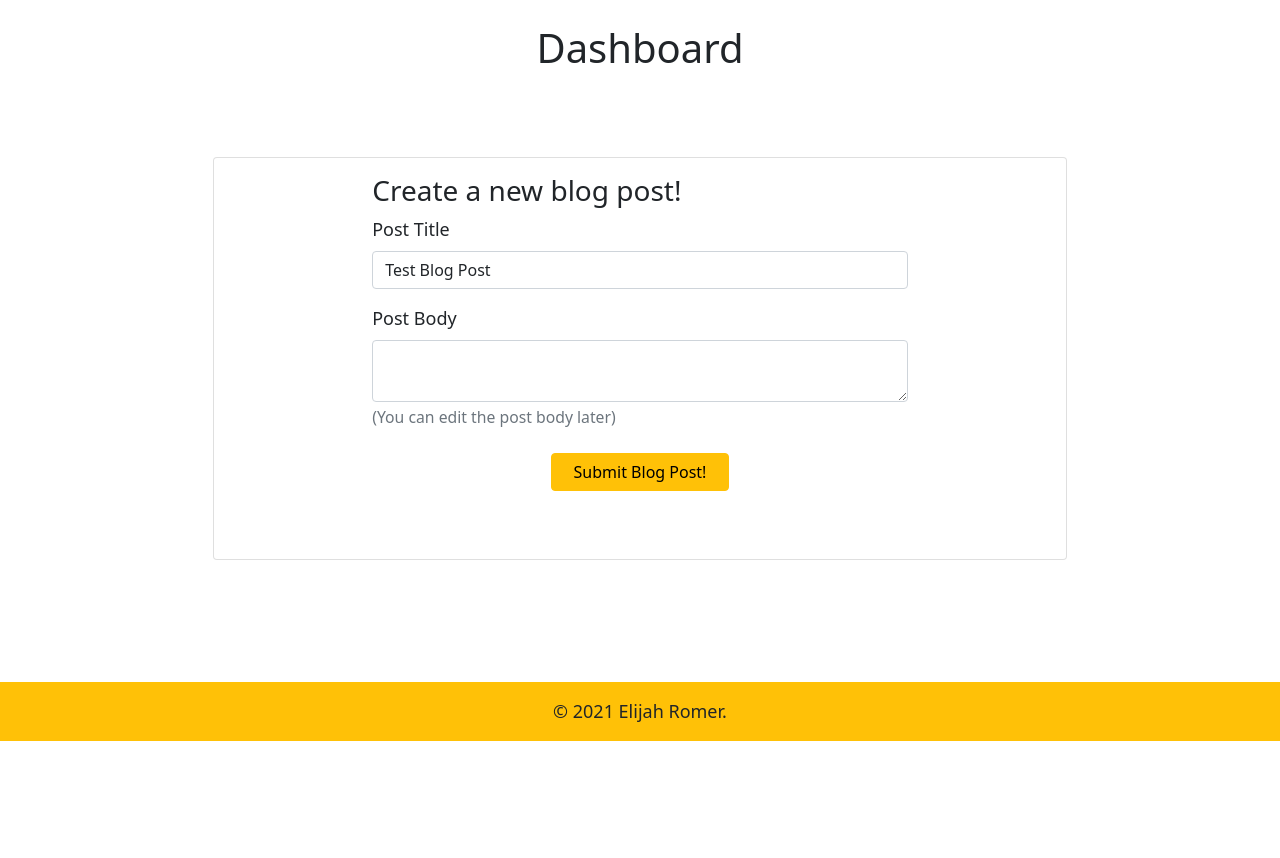
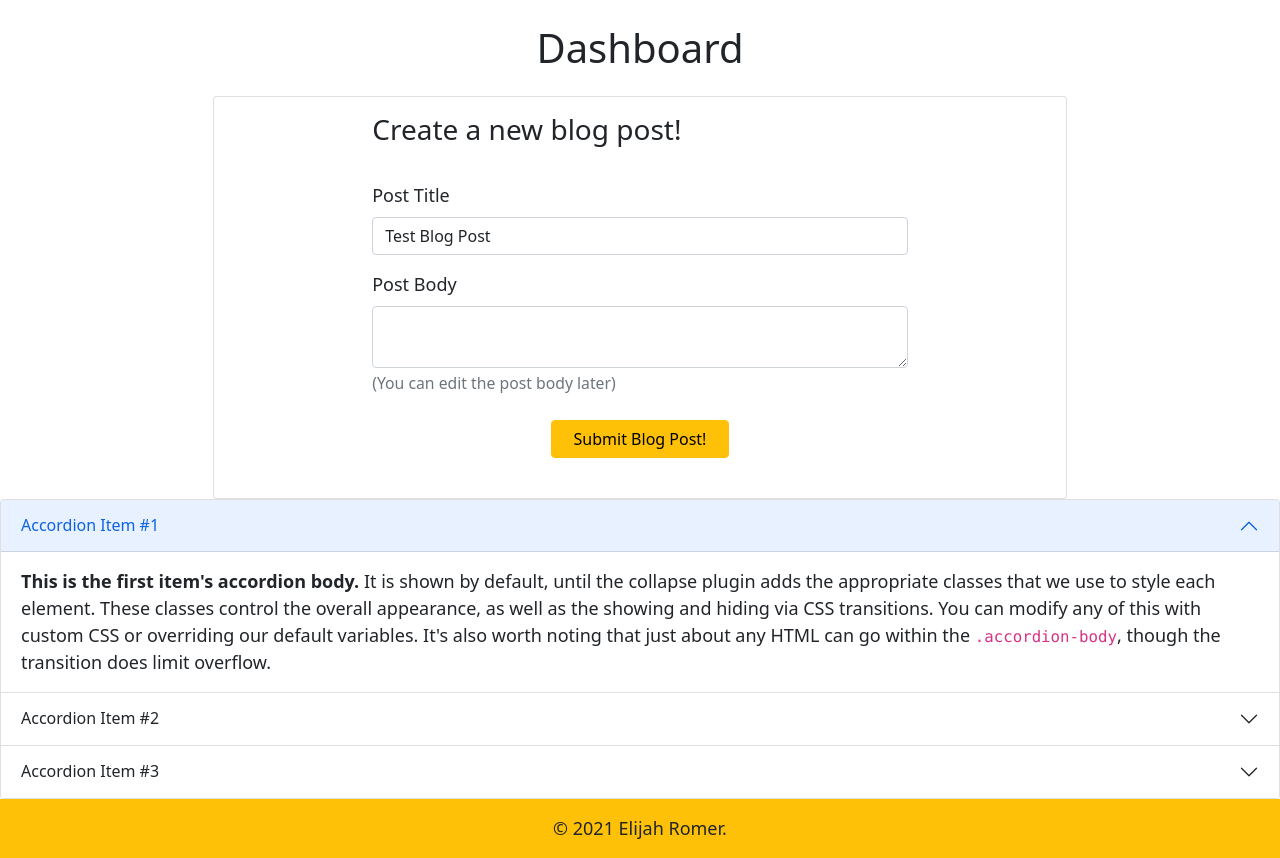
Before and after one commit to ElijahRomer/TechBlog, a Node server app: page /dashboard in a window 1280 px wide. Shown: the part 59-917 px from the top of the page. Before the commit the page ends 800 px from the top, so only its background shows below. Run offline with Node 20, Linux system fonts and the light colour scheme; a user stored in the database is signed in; data comes from the database, SQL or seed files in the repository; some libraries are stand-ins or nearby versions.

Commit message:
added full functionality for adding a new blog post, and validation to ensure a unique post_title. Began to write html  for a bootstrap accordion that will dynamically render users blog posts on the dashboard.

```diff
--- a/controllers/api/userRoutes.js
+++ b/controllers/api/userRoutes.js
@@ -41,7 +41,7 @@ router.post(`/login`, async (req, res) => {
   }
 });
 
-router.post('/createaccount', async (req, res) => {
+router.post('/createaccount', withAuth, async (req, res) => {
   console.log('/api/createaccount ROUTE SLAPPED');
   console.log(req.body);
   try {
--- a/public/js/dashboard.js
+++ b/public/js/dashboard.js
@@ -0,0 +1,63 @@
+console.log(`dashboard client script successfully loaded.`)
+
+
+const submitPostButton = document.querySelector(`#submit`);
+
+const invalidMsgEl = document.querySelector(`#errorMsg`);
+
+const timeout = (fn, ms) => {
+  return new Promise(resolve => setTimeout(() => {
+    fn();
+    resolve();
+  }, ms));
+};
+
+const hideErrorMsg = () => {
+  invalidMsgEl.classList.add("d-hidden")
+};
+
+const revealErrorMsg = async (invalidMsgEl, message) => {
+  invalidMsgEl.textContent = message;
+  invalidMsgEl.classList.remove("d-hidden")
+  await timeout(hideErrorMsg, 10000)
+};
+
+const handlePostSubmit = async (e) => {
+  e.preventDefault();
+  console.log(`handlePostSubmit FIRED`);
+  let post_title = document.querySelector(`#post_title`).value.trim();
+  let post_body = document.querySelector(`#post_body`).value.trim();
+
+  let postData = { post_title, post_body }
+  console.log(postData);
+  try {
+    const response = await fetch(`/api/post/submit`, {
+      method: "POST",
+      headers: {
+        'Content-Type': 'application/json'
+      },
+      body: JSON.stringify(postData)
+    });
+
+    if (response.status === 409) {
+      console.log(`Post title is already taken.`);
+      revealErrorMsg(invalidMsgEl, "A Post with the title you entered already exists. Please enter a different title for your post.");
+      return;
+    };
+
+    document.location.reload();
+  } catch (err) {
+    console.log(err);
+    revealErrorMsg(invalidMsgEl, "An error occured. Please contact support.")
+  }
+};
+
+
+const renderUserBlogPosts = async () => {
+  console.log(`renderUserBlogPosts FIRED`);
+
+};
+
+document.addEventListener('DOMContentLoaded', renderUserBlogPosts)
+
+submitPostButton.addEventListener(`click`, handlePostSubmit);
--- a/public/js/login.js
+++ b/public/js/login.js
@@ -1,4 +1,4 @@
-console.log(`woop woop`)
+console.log(`login client script successfully loaded.`)
 
 const handleFormSubmit = async (e) => {
   e.preventDefault();
--- a/views/dashboard.handlebars
+++ b/views/dashboard.handlebars
@@ -2,6 +2,7 @@
 <div class="card my-auto mx-auto col-12 col-md-10 col-lg-8">
   <div class="card-body col-md-12 col-lg-8 mx-auto">
     <h3 class="card-title">Create a new blog post!</h3>
+    <p class="text-danger d-hidden my-1 small" id="errorMsg">An error occured. Please contact support.</p>
     <form>
       <div class="mb-3">
         <label for="post_title" class="form-label">Post Title</label>
@@ -17,8 +18,65 @@
         <button type="button" class="btn btn-warning mx-auto col-12 col-md-6 col-lg-4" id="submit">Submit Blog
           Post!</button>
       </div>
-      <p class="text-danger d-hidden my-1 small" id="errorMsg">An error occured. Please contact support.</p>
     </form>
   </div>
 </div>
+
+<div class="accordion" id="accordionExample">
+  <div class="accordion-item">
+    <h2 class="accordion-header" id="headingOne">
+      <button class="accordion-button" type="button" data-bs-toggle="collapse" data-bs-target="#collapseOne"
+        aria-expanded="true" aria-controls="collapseOne">
+        Accordion Item #1
+      </button>
+    </h2>
+    <div id="collapseOne" class="accordion-collapse collapse show" aria-labelledby="headingOne"
+      data-bs-parent="#accordionExample">
+      <div class="accordion-body">
+        <strong>This is the first item's accordion body.</strong> It is shown by default, until the collapse plugin adds
+        the appropriate classes that we use to style each element. These classes control the overall appearance, as well
+        as the showing and hiding via CSS transitions. You can modify any of this with custom CSS or overriding our
+        default variables. It's also worth noting that just about any HTML can go within the
+        <code>.accordion-body</code>, though the transition does limit overflow.
+      </div>
+    </div>
+  </div>
+  <div class="accordion-item">
+    <h2 class="accordion-header" id="headingTwo">
+      <button class="accordion-button collapsed" type="button" data-bs-toggle="collapse" data-bs-target="#collapseTwo"
+        aria-expanded="false" aria-controls="collapseTwo">
+        Accordion Item #2
+      </button>
+    </h2>
+    <div id="collapseTwo" class="accordion-collapse collapse" aria-labelledby="headingTwo"
+      data-bs-parent="#accordionExample">
+      <div class="accordion-body">
+        <strong>This is the second item's accordion body.</strong> It is hidden by default, until the collapse plugin
+        adds the appropriate classes that we use to style each element. These classes control the overall appearance, as
+        well as the showing and hiding via CSS transitions. You can modify any of this with custom CSS or overriding our
+        default variables. It's also worth noting that just about any HTML can go within the
+        <code>.accordion-body</code>, though the transition does limit overflow.
+      </div>
+    </div>
+  </div>
+  <div class="accordion-item">
+    <h2 class="accordion-header" id="headingThree">
+      <button class="accordion-button collapsed" type="button" data-bs-toggle="collapse" data-bs-target="#collapseThree"
+        aria-expanded="false" aria-controls="collapseThree">
+        Accordion Item #3
+      </button>
+    </h2>
+    <div id="collapseThree" class="accordion-collapse collapse" aria-labelledby="headingThree"
+      data-bs-parent="#accordionExample">
+      <div class="accordion-body">
+        <strong>This is the third item's accordion body.</strong> It is hidden by default, until the collapse plugin
+        adds the appropriate classes that we use to style each element. These classes control the overall appearance, as
+        well as the showing and hiding via CSS transitions. You can modify any of this with custom CSS or overriding our
+        default variables. It's also worth noting that just about any HTML can go within the
+        <code>.accordion-body</code>, though the transition does limit overflow.
+      </div>
+    </div>
+  </div>
+</div>
+
 <script src="/js/dashboard.js"></script>
```
Also changed, not shown: controllers/api/postRoutes.js (+31 -0 lines).
